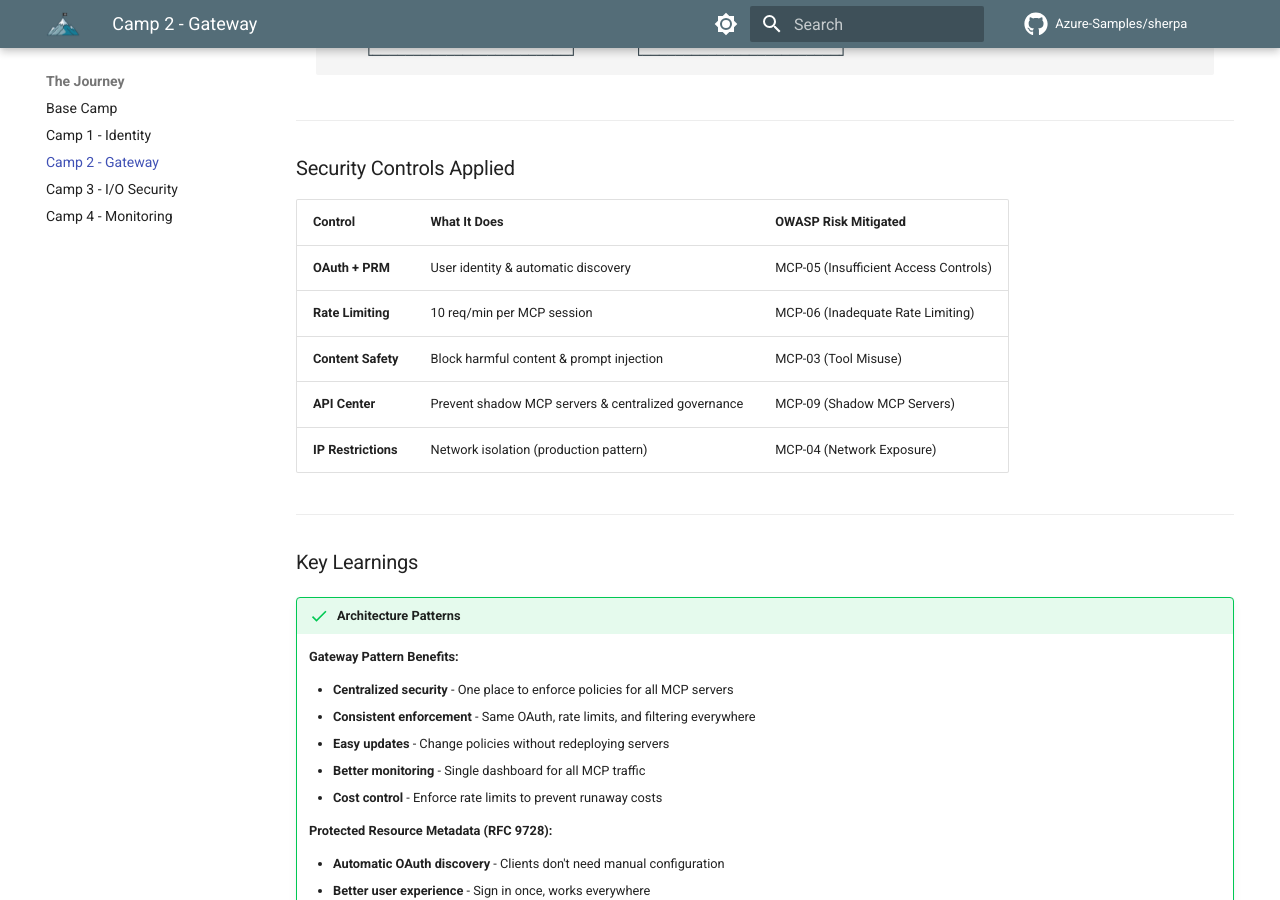
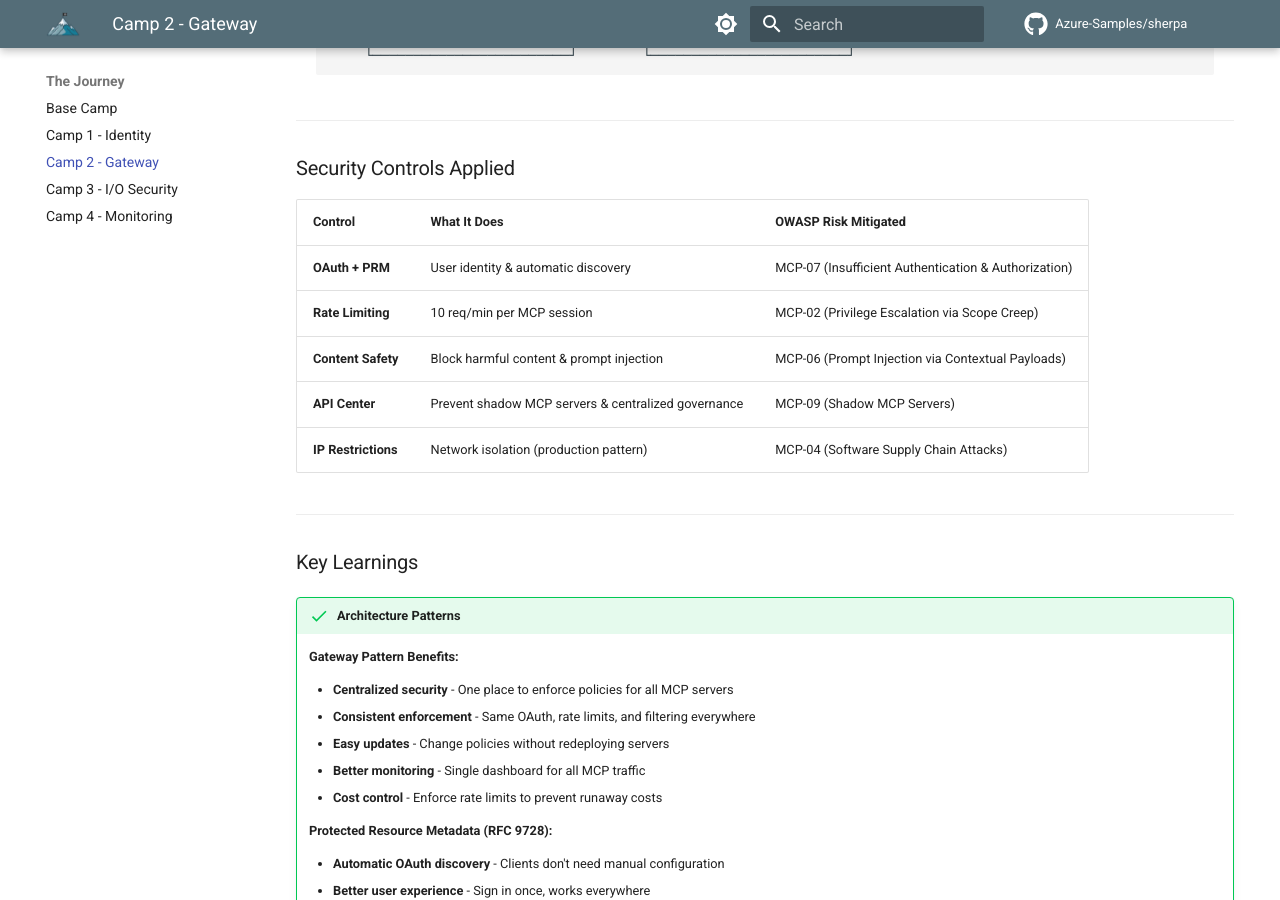
Before and after one commit to Azure-Samples/sherpa, an MkDocs documentation site: the page built from docs/camps/camp2-gateway.md, in a window 1280 px wide and 900 px high, scrolled down 4793 px. Built offline with MkDocs 1.6.1 and Material for MkDocs 9.7.7, drawn with Linux system fonts in a browser that asks for light colours; comment, search, counter and statistics services are not loaded; some of the changed text lies outside the part shown.

Commit message:
Fix MCP links to use correct URLs and titles from OWASP MCP Top 10 guide

````diff
--- a/docs/camps/camp2-gateway.md
+++ b/docs/camps/camp2-gateway.md
@@ -16,7 +16,7 @@ The answer is an **MCP gateway**: a centralized security checkpoint where **all*
 This camp follows the same **"vulnerable → exploit → fix → validate"** methodology you've used before, but now at scale with multiple MCP servers and comprehensive gateway controls.
 
 **Tech Stack:** Python, MCP, Azure API Management, Container Apps, Content Safety, API Center, Entra
-**Primary Risks:** [MCP-03](https://microsoft.github.io/mcp-azure-security-guide/mcp/mcp03-tool-misuse/) (Tool Misuse), [MCP-05](https://microsoft.github.io/mcp-azure-security-guide/mcp/mcp05-insufficient-access-controls/) (Insufficient Access Controls), [MCP-06](https://microsoft.github.io/mcp-azure-security-guide/mcp/mcp06-rate-limiting/) (Inadequate Rate Limiting), [MCP-07](https://microsoft.github.io/mcp-azure-security-guide/mcp/mcp07-authz/) (Insufficient Authentication & Authorization), [MCP-09](https://microsoft.github.io/mcp-azure-security-guide/mcp/mcp09-governance/) (Shadow MCP Servers & Governance)
+**Primary Risks:** [MCP-03](https://microsoft.github.io/mcp-azure-security-guide/mcp/mcp03-tool-poisoning/) (Tool Poisoning), [MCP-05](https://microsoft.github.io/mcp-azure-security-guide/mcp/mcp05-command-injection/) (Command Injection & Execution), [MCP-06](https://microsoft.github.io/mcp-azure-security-guide/mcp/mcp06-prompt-injection/) (Prompt Injection via Contextual Payloads), [MCP-07](https://microsoft.github.io/mcp-azure-security-guide/mcp/mcp07-authz/) (Insufficient Authentication & Authorization), [MCP-09](https://microsoft.github.io/mcp-azure-security-guide/mcp/mcp09-shadow-servers/) (Shadow MCP Servers)
 
 ## What You'll Learn
 
@@ -177,7 +177,7 @@ In this section, you'll deploy two MCP servers behind APIM: one native MCP serve
     - **Enterprise governance** - Monitor, audit, and control MCP traffic
     - **Transparent forwarding** - Upstream server receives authentic MCP protocol messages
 
-    **OWASP Risk:** [MCP-05 (Insufficient Access Controls)](https://microsoft.github.io/mcp-azure-security-guide/mcp/mcp05-insufficient-access-controls/)
+    **OWASP Risk:** [MCP-07 (Insufficient Authentication & Authorization)](https://microsoft.github.io/mcp-azure-security-guide/mcp/mcp07-authz/)
 
     Without authentication, your MCP server is completely open to the internet. For production MCP servers, you need **user-level authentication with OAuth**.
 
@@ -479,7 +479,7 @@ In this section, you'll deploy two MCP servers behind APIM: one native MCP serve
     - **Incremental adoption** - Expose legacy REST APIs to AI agents without rewriting them
     - **Consistent governance** - All MCP servers (native or exported) flow through the same gateway
 
-    **OWASP Risk:** [MCP-05 (Insufficient Access Controls)](https://microsoft.github.io/mcp-azure-security-guide/mcp/mcp05-insufficient-access-controls/)
+    **OWASP Risk:** [MCP-07 (Insufficient Authentication & Authorization)](https://microsoft.github.io/mcp-azure-security-guide/mcp/mcp07-authz/)
 
     Subscription keys are useful for **tracking and billing**, but they are NOT authentication. For AI agent access, you need OAuth with user identity.
 
@@ -869,7 +869,7 @@ In this section, you'll deploy two MCP servers behind APIM: one native MCP serve
 
     ### The Security Challenge: Unlimited Requests
 
-    **OWASP Risk:** [MCP-06 (Inadequate Rate Limiting)](https://microsoft.github.io/mcp-azure-security-guide/mcp/mcp06-rate-limiting/)
+    **OWASP Risk:** [MCP-02 (Privilege Escalation via Scope Creep)](https://microsoft.github.io/mcp-azure-security-guide/mcp/mcp02-privilege-escalation/)
 
     Even with OAuth, a single user (or compromised account) can overwhelm your MCP servers by sending unlimited requests. This leads to:
 
@@ -1220,7 +1220,7 @@ In this section, you'll add AI-powered content filtering to prevent prompt injec
     - **Centralized protection** - One policy protects all MCP servers behind APIM
     - **Low latency** - Adds ~50ms, blocks before MCP processing
 
-    **OWASP Risk:** [MCP-03 (Tool Poisoning)](https://microsoft.github.io/mcp-azure-security-guide/mcp/mcp03-tool-poisoning/)
+    **OWASP Risk:** [MCP-06 (Prompt Injection via Contextual Payloads)](https://microsoft.github.io/mcp-azure-security-guide/mcp/mcp06-prompt-injection/)
 
     ---
 
@@ -1394,7 +1394,7 @@ In this final section, you'll learn about network isolation patterns to protect
 
     ### The Security Challenge: Direct Backend Access
 
-    **OWASP Risk:** [MCP-04 (Network Exposure)](https://microsoft.github.io/mcp-azure-security-guide/mcp/mcp04-network/)
+    **OWASP Risk:** [MCP-04 (Software Supply Chain Attacks & Dependency Tampering)](https://microsoft.github.io/mcp-azure-security-guide/mcp/mcp04-supply-chain/)
 
     Your MCP servers are running in Container Apps with public endpoints. While you've added OAuth, rate limiting, and content safety at the gateway, there's a fundamental problem:
 
@@ -1544,13 +1544,13 @@ Congratulations! You've deployed a production-grade API gateway for MCP servers
 │  └─────────────────────────────────────────────────────────────────┘     │
 └──────────────┬─────────────────────────────────┬─────────────────────────┘
                │                                 │
-    ┌──────────▼─────────────┐       ┌──────────▼─────────────┐
-    │  Sherpa MCP Server     │       │  Trail MCP Server      │
-    │  (Container App)       │       │  (Container App)       │
-    │  • Weather data        │       │  • Trails              │
-    │  • Trail info          │       │  • Conditions          │
-    │  • Gear recommendations│       │                        │
-    └────────────────────────┘       └────────────────────────┘
+    ┌──────────▼─────────────┐        ┌──────────▼─────────────┐
+    │  Sherpa MCP Server     │        │  Trail MCP Server      │
+    │  (Container App)       │        │  (Container App)       │
+    │  • Weather data        │        │  • Trails              │
+    │  • Trail info          │        │  • Conditions          │
+    │  • Gear recommendations│        │                        │
+    └────────────────────────┘        └────────────────────────┘
 ```
 
 ---
@@ -1559,11 +1559,11 @@ Congratulations! You've deployed a production-grade API gateway for MCP servers
 
 | Control | What It Does | OWASP Risk Mitigated |
 |---------|--------------|----------------------|
-| **OAuth + PRM** | User identity & automatic discovery | MCP-05 (Insufficient Access Controls) |
-| **Rate Limiting** | 10 req/min per MCP session | MCP-06 (Inadequate Rate Limiting) |
-| **Content Safety** | Block harmful content & prompt injection | MCP-03 (Tool Misuse) |
+| **OAuth + PRM** | User identity & automatic discovery | MCP-07 (Insufficient Authentication & Authorization) |
+| **Rate Limiting** | 10 req/min per MCP session | MCP-02 (Privilege Escalation via Scope Creep) |
+| **Content Safety** | Block harmful content & prompt injection | MCP-06 (Prompt Injection via Contextual Payloads) |
 | **API Center** | Prevent shadow MCP servers & centralized governance | MCP-09 (Shadow MCP Servers) |
-| **IP Restrictions** | Network isolation (production pattern) | MCP-04 (Network Exposure) |
+| **IP Restrictions** | Network isolation (production pattern) | MCP-04 (Software Supply Chain Attacks) |
 
 ---
 
````
Also changed, not shown: other parts of docs/camps/camp2-gateway.md (+1 -1 lines).
